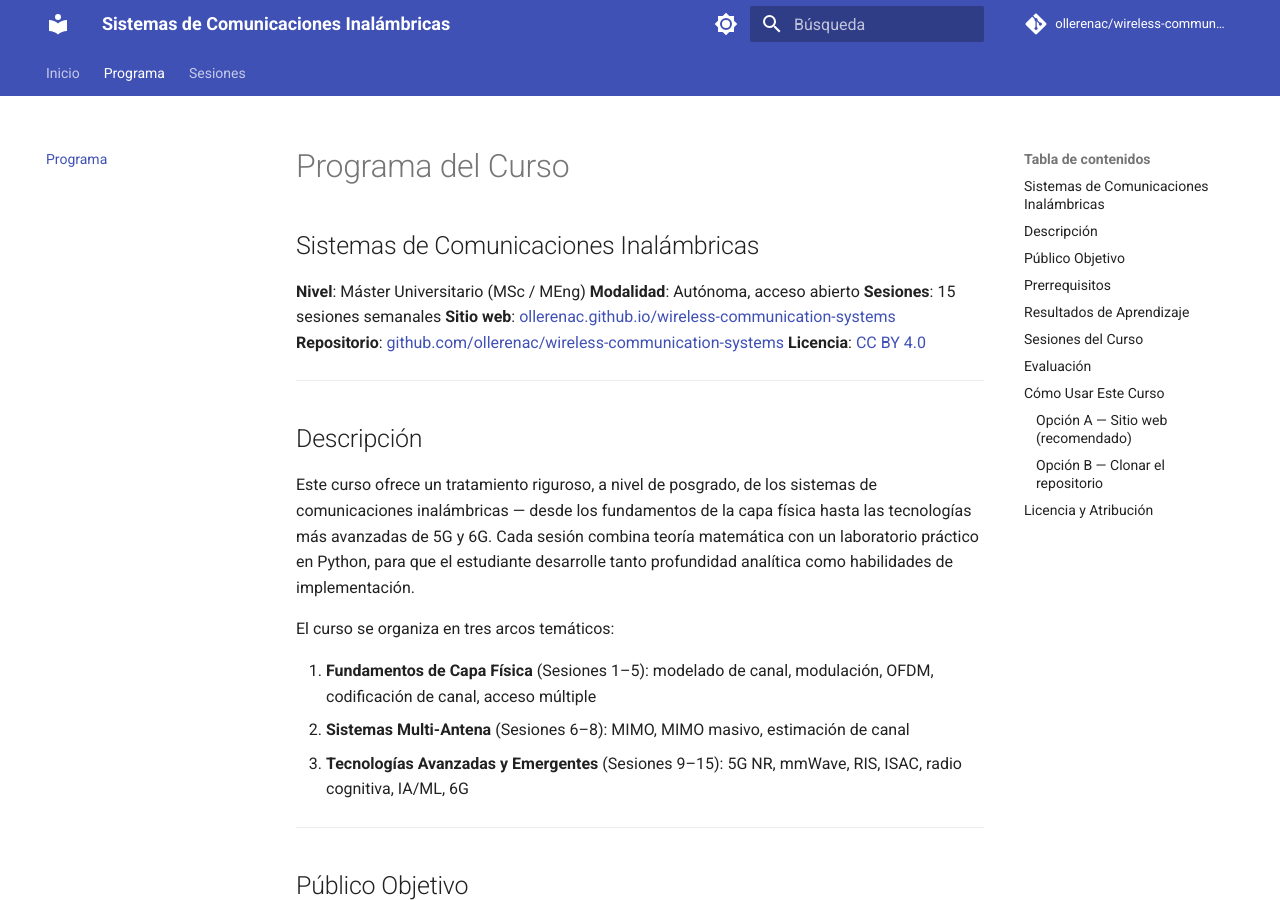
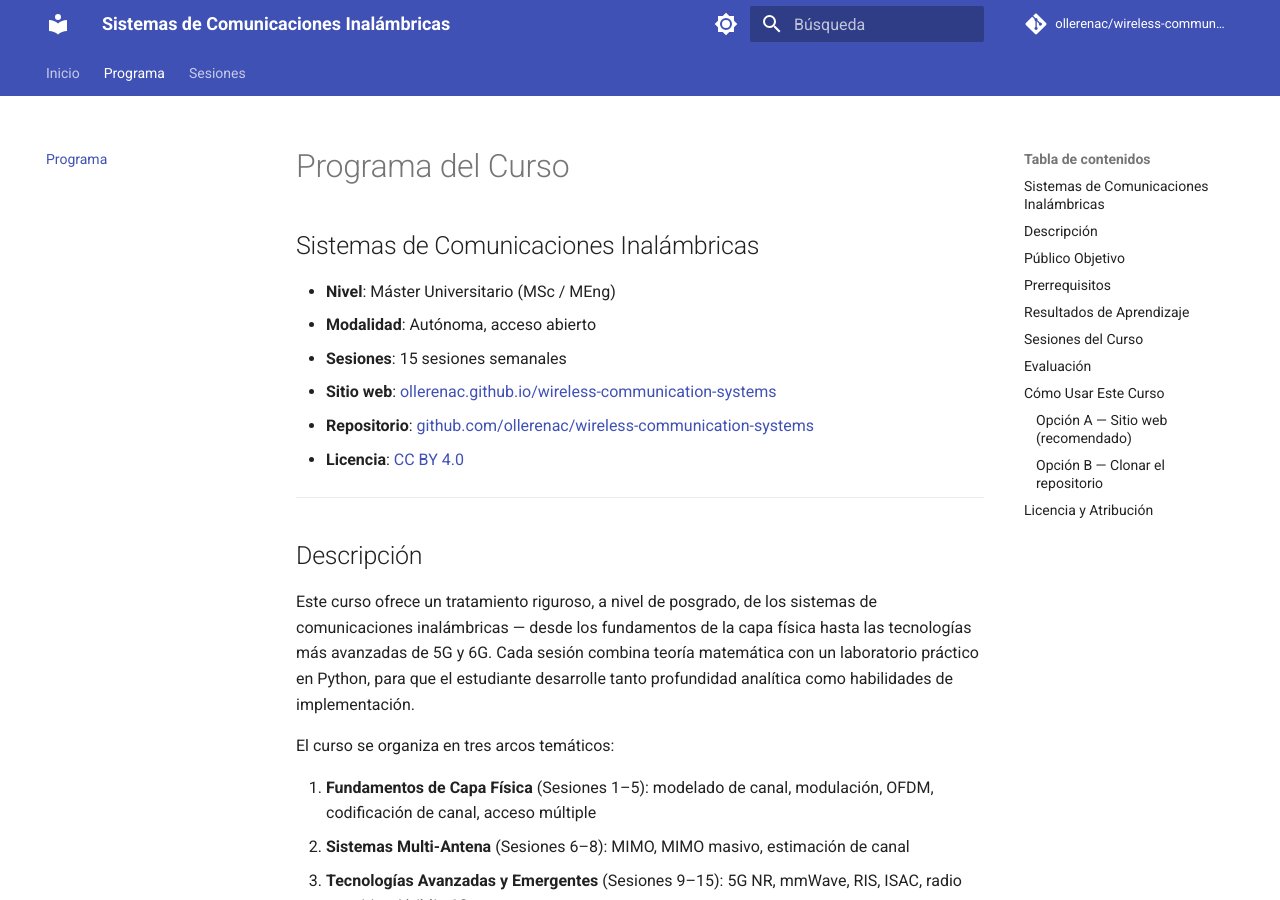
Before and after one commit to ollerenac/wireless-communication-systems, an MkDocs documentation site: the page built from docs/syllabus.md, in a window 1280 px wide and 900 px high. Built offline with MkDocs 1.6.1 and Material for MkDocs 9.7.7, drawn with Linux system fonts in a browser that asks for light colours; comment, search, counter and statistics services are not loaded.

```diff
--- a/docs/syllabus.md
+++ b/docs/syllabus.md
@@ -2,12 +2,12 @@
 
 ## Sistemas de Comunicaciones Inalámbricas
 
-**Nivel**: Máster Universitario (MSc / MEng)
-**Modalidad**: Autónoma, acceso abierto
-**Sesiones**: 15 sesiones semanales
-**Sitio web**: [ollerenac.github.io/wireless-communication-systems](https://ollerenac.github.io/wireless-communication-systems/)
-**Repositorio**: [github.com/ollerenac/wireless-communication-systems](https://github.com/ollerenac/wireless-communication-systems)
-**Licencia**: [CC BY 4.0](https://creativecommons.org/licenses/by/4.0/)
+- **Nivel**: Máster Universitario (MSc / MEng)
+- **Modalidad**: Autónoma, acceso abierto
+- **Sesiones**: 15 sesiones semanales
+- **Sitio web**: [ollerenac.github.io/wireless-communication-systems](https://ollerenac.github.io/wireless-communication-systems/)
+- **Repositorio**: [github.com/ollerenac/wireless-communication-systems](https://github.com/ollerenac/wireless-communication-systems)
+- **Licencia**: [CC BY 4.0](https://creativecommons.org/licenses/by/4.0/)
 
 ---
 
```
